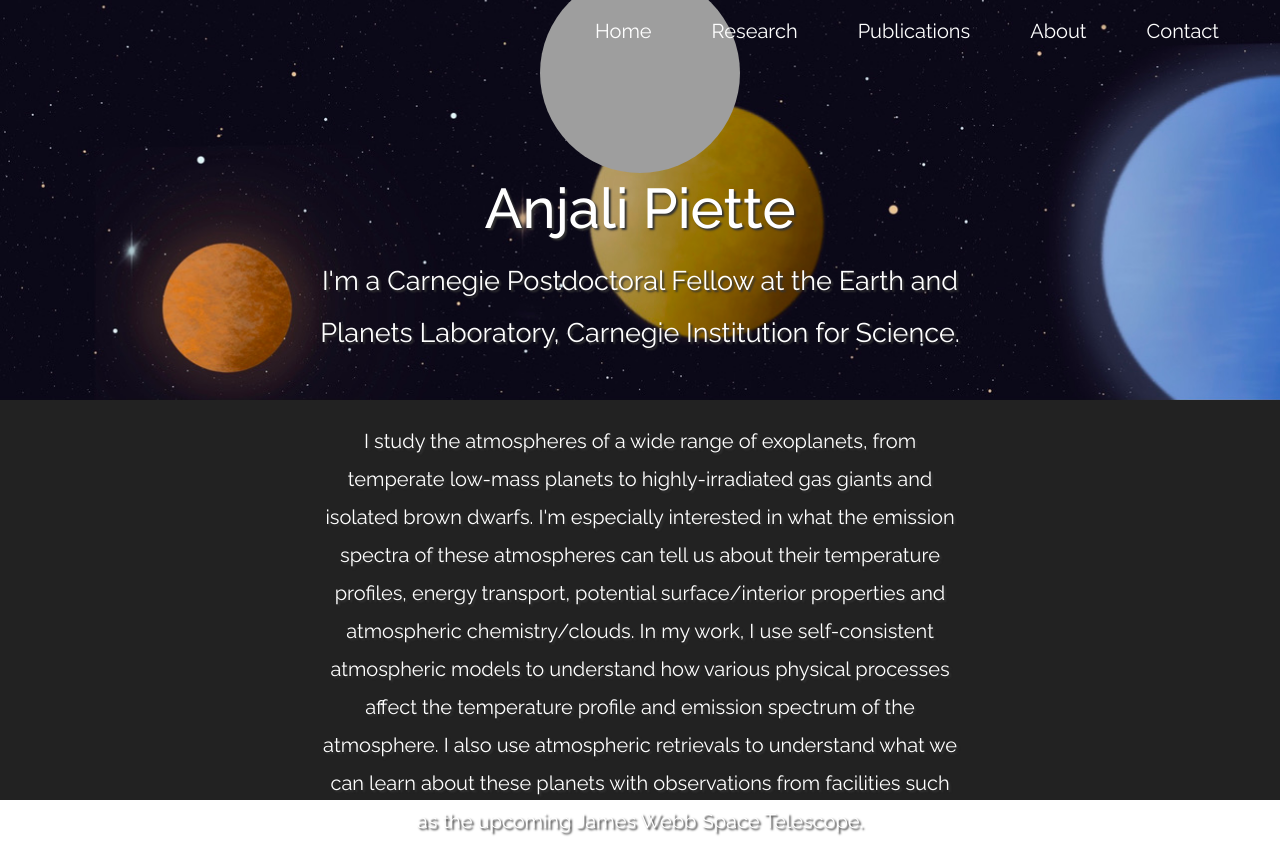
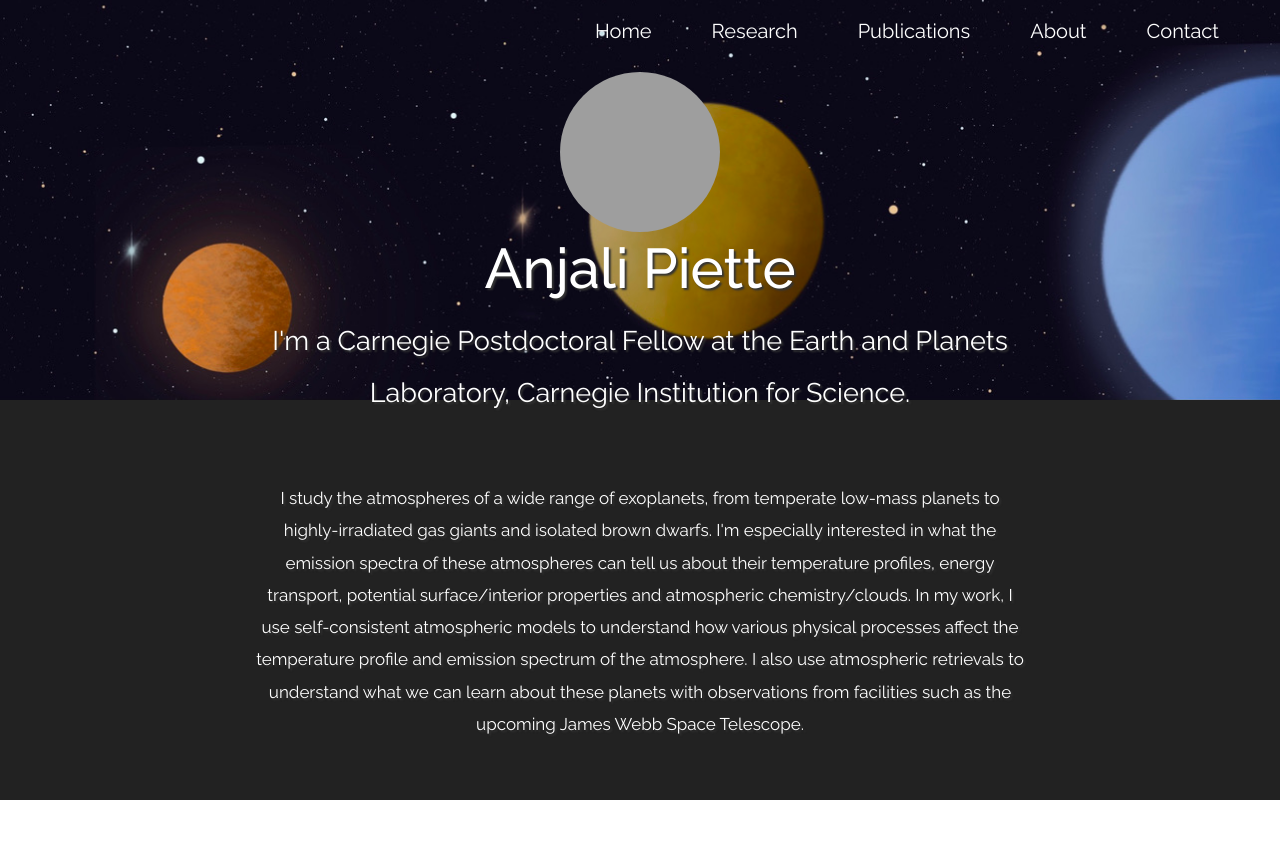
Before and after one commit to anjalipiette/anjalipiette.github.io, a plain HTML site: page index.html in a window 1280 px wide. Shown: the top 843 px of the page. Drawn offline with Linux system fonts and the light colour scheme; grey boxes are pictures that could not be loaded.

Commit message:
Website v2

```diff
--- a/index.html
+++ b/index.html
@@ -50,12 +50,12 @@ https://www.tooplate.com/view/2117-infinite-loop
         </div>
       </nav>
       <div class="text-center tm-hero-text-container">
-      	    <p style="padding-top:2%; padding-bottom:6%"><img src="img/photo_Anjali.jpg" alt="Photo" style="width:200px; height:200px; border-radius: 50%; align:center"></p>
+      	    <p style="padding-top:2%; padding-bottom:6%"><img src="img/photo_Anjali.jpg" alt="Photo" style="width:160px; height:160px; border-radius: 50%; align:center"></p>
         <div class="tm-hero-text-container-inner">
             <h1 class="tm-hero-title">Anjali Piette</h1>
-            <p class="tm-hero-subtitle" style="margin:1% 25%; font-size:27px">
+            <p class="tm-hero-subtitle" style="margin:1% 20%; font-size:27px">
               I'm a Carnegie Postdoctoral Fellow at the Earth and Planets Laboratory, Carnegie Institution for Science. <br><br></p>
-              <p class="tm-hero-subtitle" style="margin:1% 25%; font-size:20px"> I study the atmospheres of a wide range of exoplanets, from temperate low-mass planets to highly-irradiated gas giants and isolated brown dwarfs. I'm especially interested in what the emission spectra of these atmospheres can tell us about their temperature profiles, energy transport, potential surface/interior properties and atmospheric chemistry/clouds. In my work, I use self-consistent atmospheric models to understand how various physical processes affect the temperature profile and emission spectrum of the atmosphere. I also use atmospheric retrievals to understand what we can learn about these planets with observations from facilities such as the upcoming James Webb Space Telescope.
+              <p class="tm-hero-subtitle" style="margin:1% 20%; font-size:17px"> I study the atmospheres of a wide range of exoplanets, from temperate low-mass planets to highly-irradiated gas giants and isolated brown dwarfs. I'm especially interested in what the emission spectra of these atmospheres can tell us about their temperature profiles, energy transport, potential surface/interior properties and atmospheric chemistry/clouds. In my work, I use self-consistent atmospheric models to understand how various physical processes affect the temperature profile and emission spectrum of the atmosphere. I also use atmospheric retrievals to understand what we can learn about these planets with observations from facilities such as the upcoming James Webb Space Telescope.
             </p>
         </div>
       </div>
```
